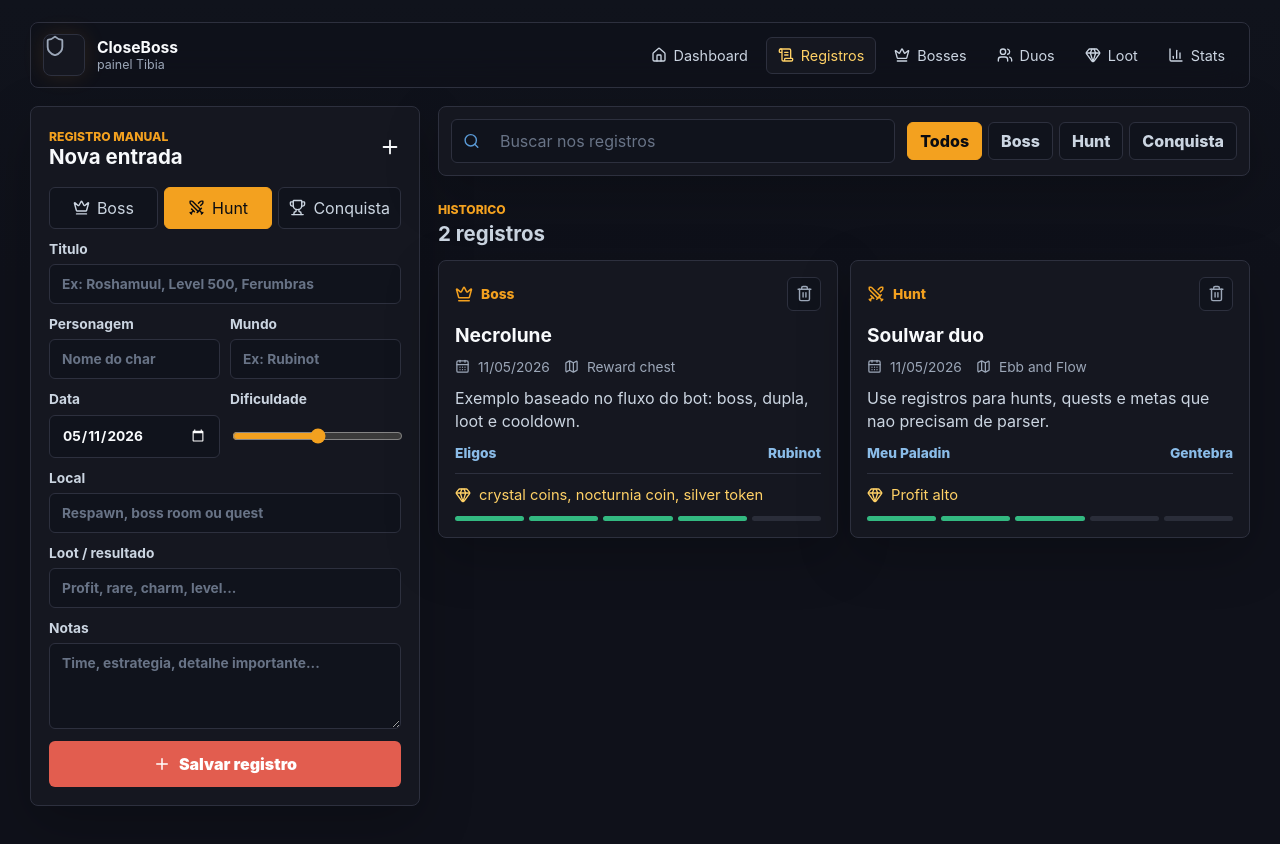
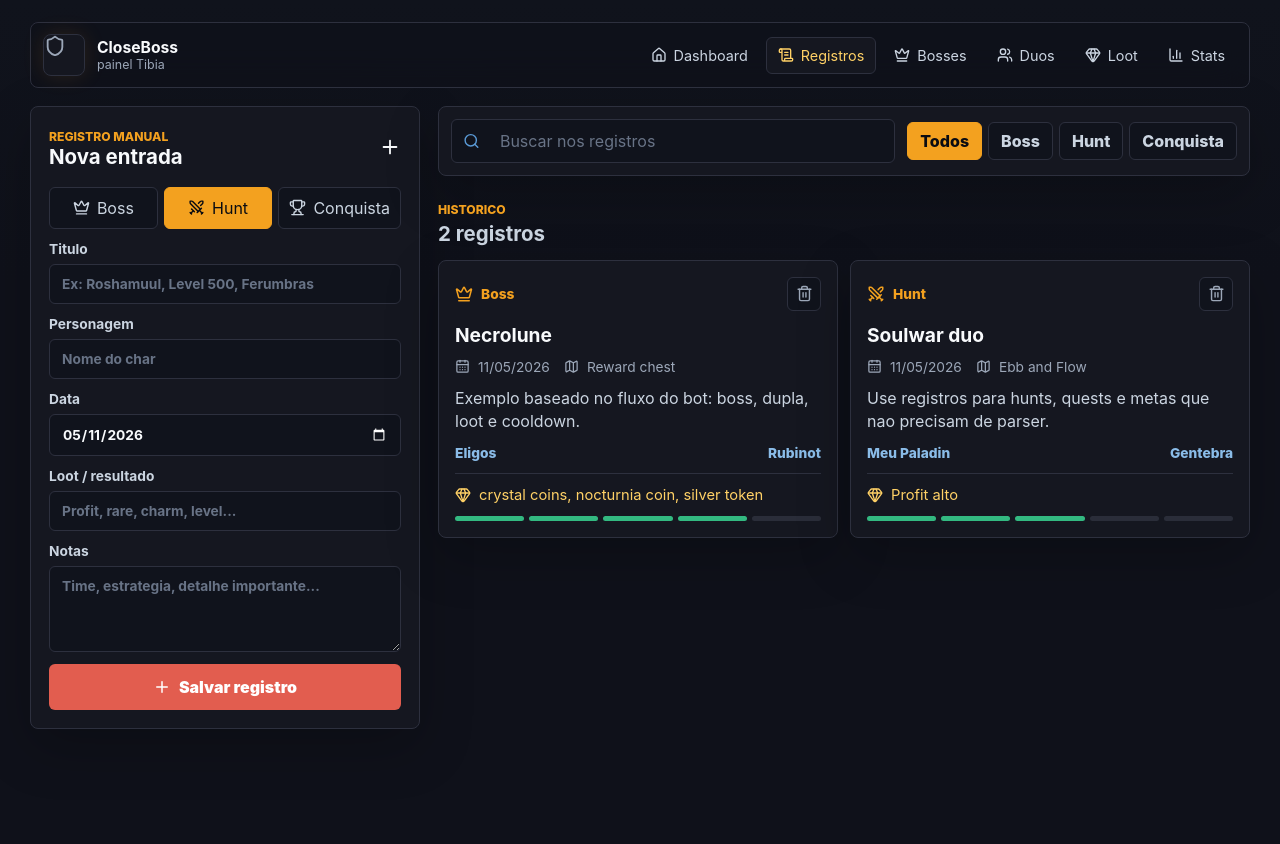
Before and after one commit to shadowsoldier223/vercelboss, a Next.js app: page /registros in a window 1280 px wide. Shown: the top 844 px of the page. After the commit the page ends 800 px from the top, so only its background shows below. Built offline with nearby package versions, Linux system fonts and the light colour scheme.

Commit message:
Simplify registros form

```diff
--- a/app/registros/page.tsx
+++ b/app/registros/page.tsx
@@ -19,7 +19,7 @@ export default function RegistrosPage() {
     return data.feats
       .filter((feat) => filter === "Todos" || feat.type === filter)
       .filter((feat) =>
-        `${feat.title} ${feat.character} ${feat.world} ${feat.place} ${feat.loot} ${feat.notes}`
+        `${feat.title} ${feat.character} ${feat.loot} ${feat.notes}`
           .toLowerCase()
           .includes(query.toLowerCase()),
       );
@@ -71,7 +71,6 @@ export default function RegistrosPage() {
             />
           </label>
 
-          <div className="fieldGrid">
           <label>
             Personagem
             <input
@@ -80,45 +79,13 @@ export default function RegistrosPage() {
               placeholder="Nome do char"
             />
           </label>
-            <label>
-              Mundo
-              <input
-                value={form.world}
-                onChange={(event) => setForm((current) => ({ ...current, world: event.target.value }))}
-                placeholder="Ex: Rubinot"
-              />
-            </label>
-          </div>
 
-          <div className="fieldGrid">
           <label>
             Data
             <input
               type="date"
               value={form.date}
               onChange={(event) => setForm((current) => ({ ...current, date: event.target.value }))}
-              />
-            </label>
-            <label>
-              Dificuldade
-              <input
-                type="range"
-                min="1"
-                max="5"
-                value={form.difficulty}
-                onChange={(event) =>
-                  setForm((current) => ({ ...current, difficulty: Number(event.target.value) }))
-                }
-              />
-            </label>
-          </div>
-
-          <label>
-            Local
-            <input
-              value={form.place}
-              onChange={(event) => setForm((current) => ({ ...current, place: event.target.value }))}
-              placeholder="Respawn, boss room ou quest"
             />
           </label>
 
```
Lines whose indentation alone changed are shown as unchanged.
